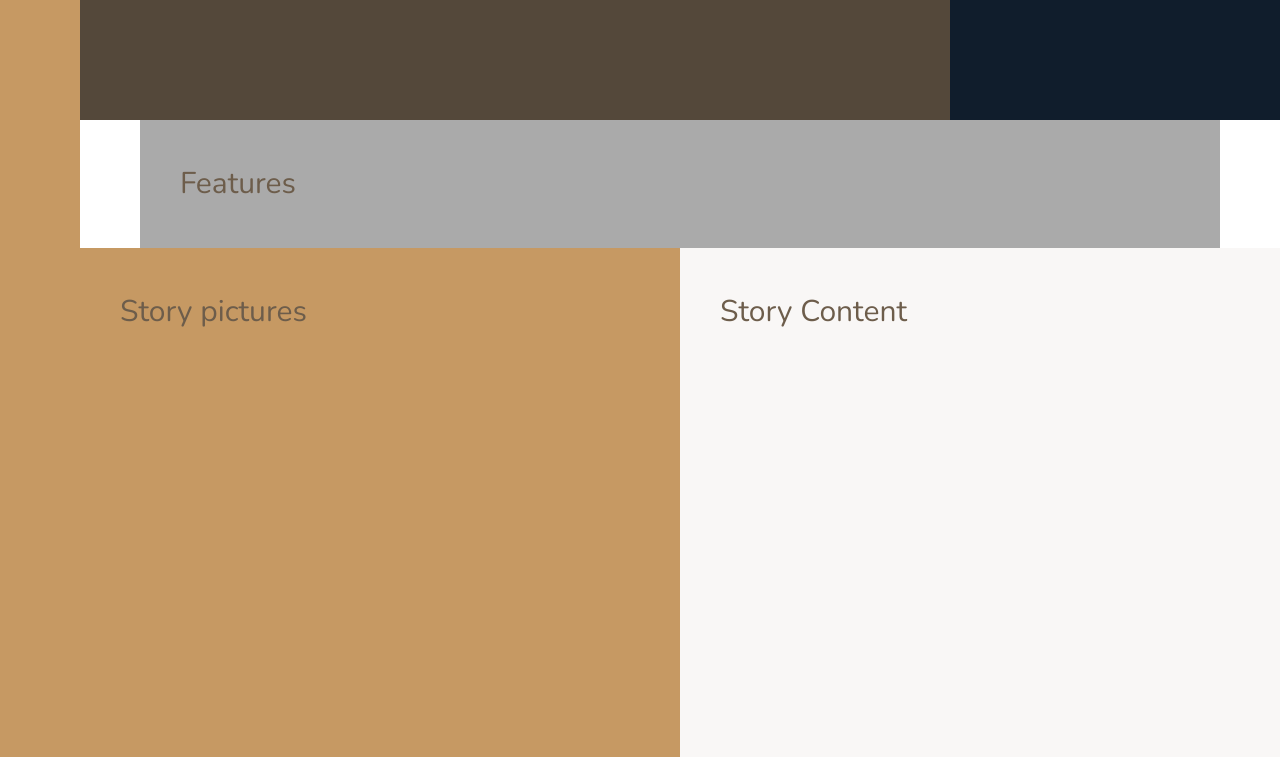
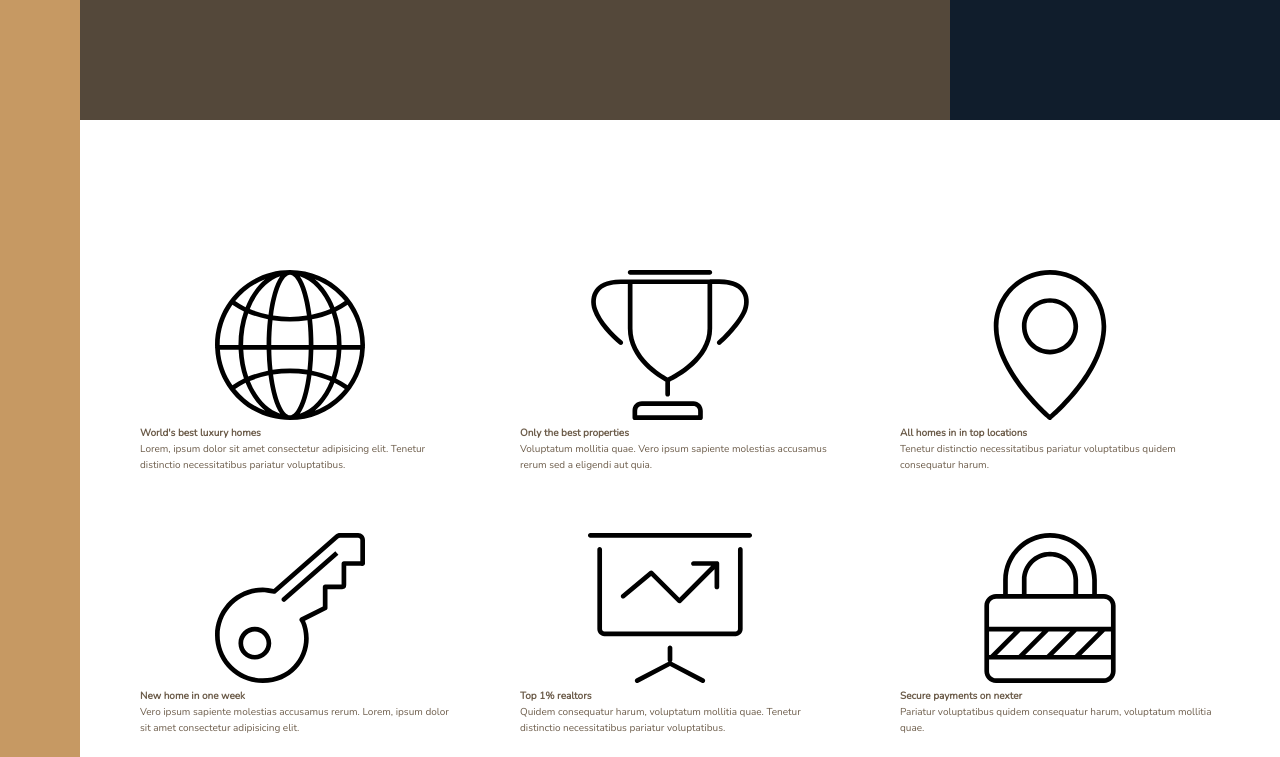
Before and after one commit to AllenLin0321/Nexter, a website: page index.html in a window 1280 px wide. Shown: the part 520-1277 px from the top of the page. Drawn offline with nearby package versions, Linux system fonts and the light colour scheme.

Commit message:
Feature__1

```diff
--- a/index.html
+++ b/index.html
@@ -1,5 +1,6 @@
 <!DOCTYPE html>
 <html lang="en">
+
 <head>
     <meta charset="UTF-8">
     <meta name="viewport" content="width=device-width, initial-scale=1.0">
@@ -11,6 +12,7 @@
 
     <title>nexter &mdash; your home, your freedom</title>
 </head>
+
 <body class="container">
     <div class="sidebar">
         SideBar
@@ -25,7 +27,58 @@
     </div>
 
     <section class="features">
-            Features
+        <div class="feature">
+            <svg class="feature__icon">
+                <use xlink:href="img/sprite.svg#icon-global"></use>
+            </svg>
+            <h4 class="heading-4">World's best luxury homes</h4>
+            <p>Lorem, ipsum dolor sit amet consectetur adipisicing elit. Tenetur distinctio necessitatibus pariatur
+                voluptatibus.
+            </p>
+        </div>
+        <div class="feature">
+            <svg class="feature__icon">
+                <use xlink:href="img/sprite.svg#icon-trophy"></use>
+            </svg>
+            <h4 class="heading-4">Only the best properties</h4>
+            <p>Voluptatum mollitia quae. Vero ipsum sapiente molestias accusamus rerum sed a eligendi aut quia.
+            </p>
+        </div>
+        <div class="feature">
+            <svg class="feature__icon">
+                <use xlink:href="img/sprite.svg#icon-map-pin"></use>
+            </svg>
+            <h4 class="heading-4">All homes in in top locations</h4>
+            <p>Tenetur distinctio necessitatibus pariatur voluptatibus quidem consequatur harum.
+            </p>
+        </div>
+        <div class="feature">
+            <svg class="feature__icon">
+                <use xlink:href="img/sprite.svg#icon-key"></use>
+            </svg>
+            <h4 class="heading-4">New home in one week</h4>
+            <p>Vero ipsum sapiente molestias accusamus rerum. Lorem, ipsum dolor sit amet consectetur adipisicing elit.
+            </p>
+        </div>
+
+        <div class="feature">
+            <svg class="feature__icon">
+                <use xlink:href="img/sprite.svg#icon-presentation"></use>
+            </svg>
+            <h4 class="heading-4">Top 1% realtors</h4>
+            <p>Quidem consequatur harum, voluptatum mollitia quae. Tenetur distinctio necessitatibus pariatur
+                voluptatibus.
+            </p>
+        </div>
+        <div class="feature">
+            <svg class="feature__icon">
+                <use xlink:href="img/sprite.svg#icon-lock"></use>
+            </svg>
+            <h4 class="heading-4">Secure payments on nexter</h4>
+            <p>Pariatur voluptatibus quidem consequatur harum, voluptatum mollitia quae.
+            </p>
+        </div>
+
     </section>
 
     <div class="story__pictures">
@@ -48,4 +101,5 @@
         Footer
     </footer>
 </body>
+
 </html>
--- a/sass/_base.scss
+++ b/sass/_base.scss
@@ -39,8 +39,4 @@ body {
     grid-template-rows: 80vh min-content 40vw repeat(3,min-content);
     grid-template-columns: [sidebar-start]8rem [sidebar-end full-start] minmax(6rem,1fr) [center-start] repeat(8, [col-start] minmax(min-content,14rem)[col-end])[center-end] minmax(6rem,1fr) [full-end];
 
-    & > * {
-        padding: 40px;
-        font-size: 3rem;
-    }
 }
--- a/sass/_features.scss
+++ b/sass/_features.scss
@@ -1,4 +1,10 @@
 .features {
-    background-color: $color-grey-light-2;
     grid-column: center-start / center-end;
+
+    margin: 15rem 0;
+
+    display: grid;
+    grid-template-columns: repeat(3, 1fr);
+    grid-gap: 6rem;
+
 }
```
Also changed, not shown: css/style.css. Lines whose indentation alone changed are shown as unchanged.
